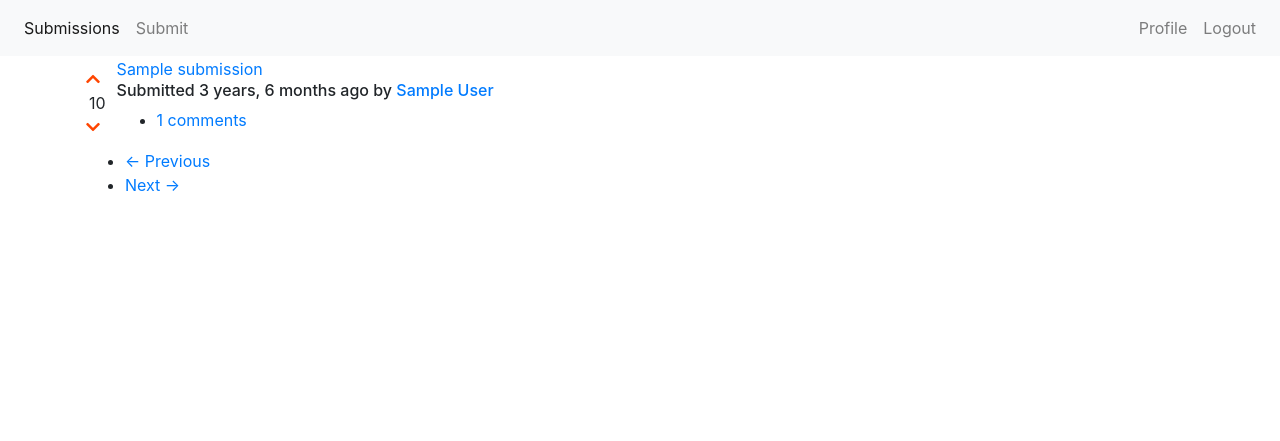
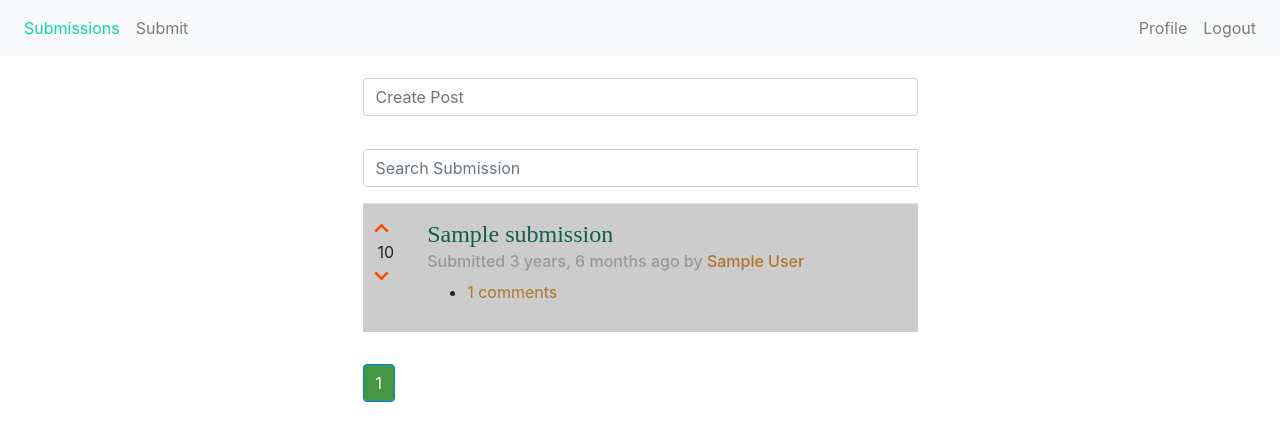
Before and after one commit to tvdoynr/CIESNARTS, a Django app: page /ciesza/submissions/1/ in a window 1280 px wide. Shown: the top 441 px of the page. Run offline with Django 5.2, Linux system fonts and the light colour scheme; a user stored in the database is signed in; tables that the repository leaves empty hold one stand-in row (values such as "Sample post"); some libraries are stand-ins or nearby versions.

Commit message:
night coding** ciesza front in half ok

```diff
--- a/ciesza/templates/ciesza_base.html
+++ b/ciesza/templates/ciesza_base.html
@@ -1,6 +1,10 @@
 <!DOCTYPE html>
 <html lang="en">
 <head>
+    <title>{% block title %}Default Title{% endblock %}</title>
+    <link rel="stylesheet" href="https://stackpath.bootstrapcdn.com/bootstrap/4.3.1/css/bootstrap.min.css">
+    <script src="https://ajax.googleapis.com/ajax/libs/jquery/3.5.1/jquery.min.js"></script>
+
     <style>
         .upvoted {
             color: orangered;
@@ -8,9 +12,22 @@
         .downvoted{
             color: orangered;
         }
+        .navbar-light .navbar-nav .active>.nav-link{
+            color: #0fd7a7;
+        }
+        .page-item.active .page-link {
+            background-color: #439743;
+        }
+        .thread-title {
+            color: #0e604d; font-family: Playfair Display; font-size: 28px
+        }
+        .thread-info {
+            color: #959a99
+        }
+        .author-and-comments {
+            color: #b0772c
+        }
     </style>
-    <title>{% block title %}Default Title{% endblock %}</title>
-    <link rel="stylesheet" href="https://stackpath.bootstrapcdn.com/bootstrap/4.3.1/css/bootstrap.min.css">
     {% load static %}
     <script type="text/javascript" src="{% static "ckeditor/ckeditor-init.js" %}"></script>
     <script type="text/javascript" src="{% static "ckeditor/ckeditor/ckeditor.js" %}"></script>
@@ -53,8 +70,6 @@
         {% block content %}{% endblock %}
     </div>
 
-    <script src="https://ajax.googleapis.com/ajax/libs/jquery/3.5.1/jquery.min.js"></script>
-    <script src="https://code.jquery.com/jquery-3.3.1.min.js"></script>
     <script src="https://cdnjs.cloudflare.com/ajax/libs/popper.js/1.14.7/umd/popper.min.js"></script>
     <script src="https://stackpath.bootstrapcdn.com/bootstrap/4.3.1/js/bootstrap.min.js"></script>
     <link rel="stylesheet" href="https://cdnjs.cloudflare.com/ajax/libs/font-awesome/5.15.4/css/all.min.css">
--- a/ciesza/templates/ciesza_submissions.html
+++ b/ciesza/templates/ciesza_submissions.html
@@ -1,8 +1,52 @@
 {% extends 'ciesza_base.html' %}
 {% load humanize %}
 {% block content %}
+    <style>
+        .center-table {
+            margin: 0 auto;
+            width: 50%;
+        }
+        .thread-title {
+            color: #0e604d;
+            font-family: 'Playfair Display', serif;
+            font-size: 24px;
+            line-height: 1.5;
+        }
+        .thread-info {
+            color: #959a99;
+            font-size: 16px;
+        }
+        .buttons a {
+            color: #b0772c;
+        }
+        .pager .page-item.active .page-link {
+            background-color: #0e604d;
+            color: #ffffff;
+        }
+        .pager .page-item .page-link {
+            color: #0e604d;
+        }
+        .pager .page-item.disabled .page-link {
+            color: #959a99;
+        }
+        .table-striped tbody tr:nth-of-type(odd) {
+            background-color: rgba(0, 0, 0, 0.2);
+        }
+        .table-striped tbody tr:nth-of-type(even) {
+            background-color: #f6f7f7;
+        }
+    </style>
 
-    <table>
+    <div class="input-group mb-3">
+        <input type="text" class="form-control" style="margin-left: auto; margin-right: auto; max-width: 50%; margin-top: 2%" placeholder="Create Post" onclick="window.location='{% url 'SubmitPage' course_id=course_id %}';">
+    </div>
+
+    <div class="input-group mb-3" style="margin-left: auto; margin-right: auto; margin-top: 2%; width: 50%">
+        <input type="text" id="searchBox" class="form-control" style="margin-left: auto; margin-right: auto; margin-top: 2%" placeholder="Search Submission">
+        <div id="searchResults" class="dropdown-menu" aria-labelledby="searchBox"></div>
+    </div>
+
+    <table class="table table-striped center-table">
         <tbody>
         {% for submission in submissions_page_obj %}
             <tr>
@@ -14,20 +58,20 @@
                             <div><i class="fas fa-chevron-up {% if  submission.up_voted %} upvoted {% endif %}"
                                     title="upvote" onclick="vote(this)"></i>
                             </div>
-                            <div class="score" style="padding-left: 3px" title="score">{{ submission.score }}</div>
+                            <div class="score" style="padding-left: 3px " title="score">{{ submission.score }}</div>
                             <div><i class="fas fa-chevron-down {% if  submission.down_voted %} downvoted {% endif %}"
                                     title="downvote"
                                     onclick="vote(this)"></i></div>
                     </div>
                 </td>
                 <td class="info-container" style="padding-left: 10px">
-                    <a class="thread-title" href="{% url 'CommentsPage' course_id=course_id submission_id=submission.id %}">{{ submission.title }}</a>
+                    <a class="thread-title" href="{% url 'CommentsPage' course_id=course_id submission_id=submission.id %}" >{{ submission.title }}</a>
                     <br>
-                    <h6 class="thread-info">Submitted {{ submission.timestamp|naturaltime }} by <a
+                    <h6 class="thread-info" >Submitted {{ submission.timestamp|naturaltime }} by <a class="author-and-comments"
                             href="{% url 'CieszaProfilePage' course_id=submission.course_id user_id=submission.author.user_id %}">{{ submission.author_name }}</a></h6>
 
                     <ul class="buttons">
-                        <li><a href="{% url 'CommentsPage' course_id=course_id submission_id=submission.id %}">{{ submission.comment_count }} comments</a></li>
+                        <li><a class="author-and-comments" href="{% url 'CommentsPage' course_id=course_id submission_id=submission.id %}">{{ submission.comment_count }} comments</a></li>
                     </ul>
 
 
@@ -37,26 +81,64 @@
         </tbody>
     </table>
 
-    <nav>
-        <ul class="pager">
+    <nav class="center-table" aria-label="Page navigation" style="margin-top: 2rem;">
+            <ul class="pagination">
                 {% if submissions_page_obj.has_previous %}
-                <li class="previous"><a href="?page={{ submissions_page_obj.previous_page_number }}"><span
-                        aria-hidden="true">&larr;</span> Previous</a></li>
-            {% else %}
-                <li class="previous disabled"><a href="#"><span aria-hidden="true">&larr;</span> Previous</a></li>
+                <li class="page-item">
+                    <a class="page-link" href="?page={{ submissions_page_obj.previous_page_number }}">Previous</a>
+                </li>
                 {% endif %}
-
+                {% for i in submissions_page_obj.paginator.page_range %}
+                <li class="page-item {% if submissions_page_obj.number == i %}active{% endif %}">
+                    <a class="page-link" href="?page={{ i }}">{{ i }}</a>
+                </li>
+                {% endfor %}
                 {% if submissions_page_obj.has_next %}
-                <li class="next"><a href="?page={{ submissions_page_obj.next_page_number }}">Next <span
-                        aria-hidden="true">&rarr;</span></a></li>
-            {% else %}
-                <li class="next disabled"><a href="#">Next <span aria-hidden="true">&rarr;</span></a></li>
+                <li class="page-item">
+                    <a class="page-link" href="?page={{ submissions_page_obj.next_page_number }}">Next</a>
+                </li>
                 {% endif %}
             </ul>
         </nav>
 
 
     <script>
+        $(document).ready(function () {
+        $('#searchBox').on('input', function () {
+            var query = $(this).val();
+            if (query.length > 0) {
+                $.ajax({
+                    url: "{% url 'SubmissionsSearch' course_id=course_id %}",
+                    data: {
+                        'title': query,
+                    },
+                    dataType: 'json',
+                    success: function (data) {
+                        var resultsDiv = $('#searchResults');
+                        resultsDiv.empty();
+                        for (var i = 0; i < data.length; i++) {
+                            var result = data[i];
+                            var resultLink = $('<a>').attr('href', "{% url 'CommentsPage' course_id=course_id submission_id=0 %}".replace('0', result.id)).text(result.title).addClass('dropdown-item');
+                            resultsDiv.append(resultLink);
+                        }
+                        if (data.length > 0) {
+                            resultsDiv.show();
+                        } else {
+                            resultsDiv.hide();
+                        }
+                    },
+                });
+            } else {
+                $('#searchResults').hide();
+            }
+        });
+        $(document).on('click', function (event) {
+            if (!$(event.target).closest('#searchBox').length) {
+                $('#searchResults').hide();
+            }
+        });
+        });
+
         function vote(element) {
             var whatId = $(element).parent().parent().data("what-id");
             var whatType = $(element).parent().parent().data("what-type");
--- a/ciesza/urls.py
+++ b/ciesza/urls.py
@@ -7,4 +7,6 @@ urlpatterns = [
     path("submissions/<int:course_id>/comments/<int:submission_id>/", views.CommentsView.as_view(), name="CommentsPage"),
     path("course/<int:course_id>/profile/<int:user_id>/", views.CieszaProfileView.as_view(), name="CieszaProfilePage"),
     path("course/<int:course_id>/profile/<int:user_id>/edit/", views.CieszaProfileEditView.as_view(), name="CieszaProfileEditPage"),
+    path("submissions/<int:course_id>/search/", views.SearchSubmissionsView.as_view(), name="SubmissionsSearch"),
+
 ]
--- a/ciesza/views.py
+++ b/ciesza/views.py
@@ -6,6 +6,7 @@ from django.contrib.auth.decorators import login_required
 from django.core.exceptions import PermissionDenied
 from django.core.paginator import Paginator
 from django.db import models
+from django.db.models import Q
 from django.http import JsonResponse
 from django.shortcuts import render, redirect
 from django.urls import reverse
@@ -113,6 +114,14 @@ class SubmissionView(View):
 
         new_score = submission.score
         return JsonResponse({'new_score': new_score})
+
+
+class SearchSubmissionsView(View):
+    def get(self, request, course_id):
+        query = request.GET.get('title', '')
+        submissions = Submission.objects.filter(Q(course_id=course_id), Q(title__icontains=query))[:5]  # limit to 5 results for performance
+        submissions_json = list(submissions.values('title', 'id'))  # convert to JSON-compatible data
+        return JsonResponse(submissions_json, safe=False)
 
 
 @method_decorator(login_required, name="dispatch")
```
Also changed, not shown: ciesza/templates/ciesza_profile.html (+15 -13 lines). Lines whose indentation alone changed are shown as unchanged.
